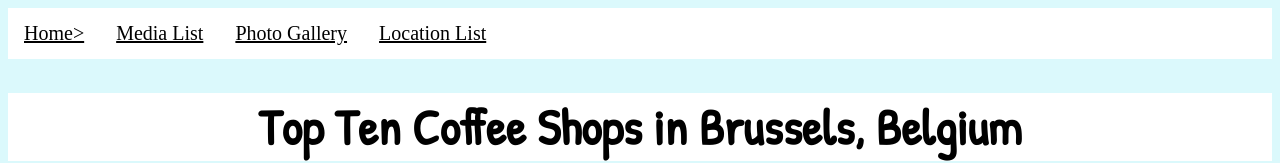
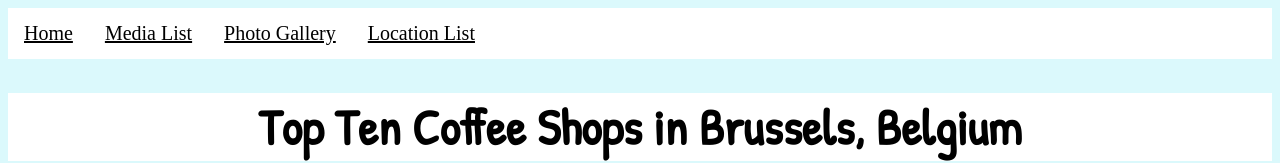
Before and after one commit to 4502-SPR2023/carolinesfinalsite, a plain HTML site: page locationlist.html in a window 1280 px wide. Shown: the top 163 px of the page. Drawn offline with Linux system fonts and the light colour scheme.

Commit message:
Update locationlist.html

```diff
--- a/locationlist.html
+++ b/locationlist.html
@@ -12,7 +12,7 @@
 
 <a href="#maincontent" class="skip">Skip to to main content on page</a>
 <div class="topnav">
-	<a href="index.html">Home>
+	<a href="index.html">Home</a>
 	<a href="medialist.html">Media List</a>
 	<a href="photogallery.html">Photo Gallery</a>
 	<a href="locationlist.html">Location List</a>
```
